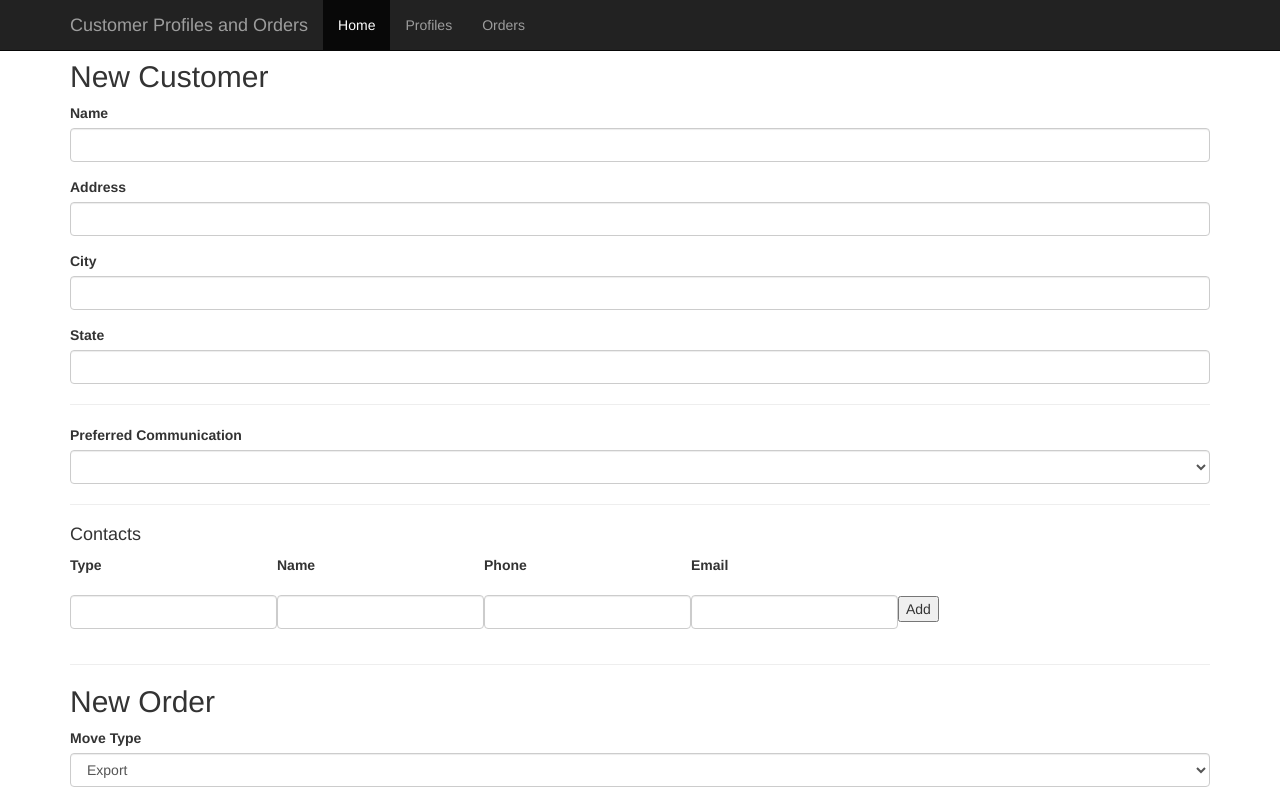
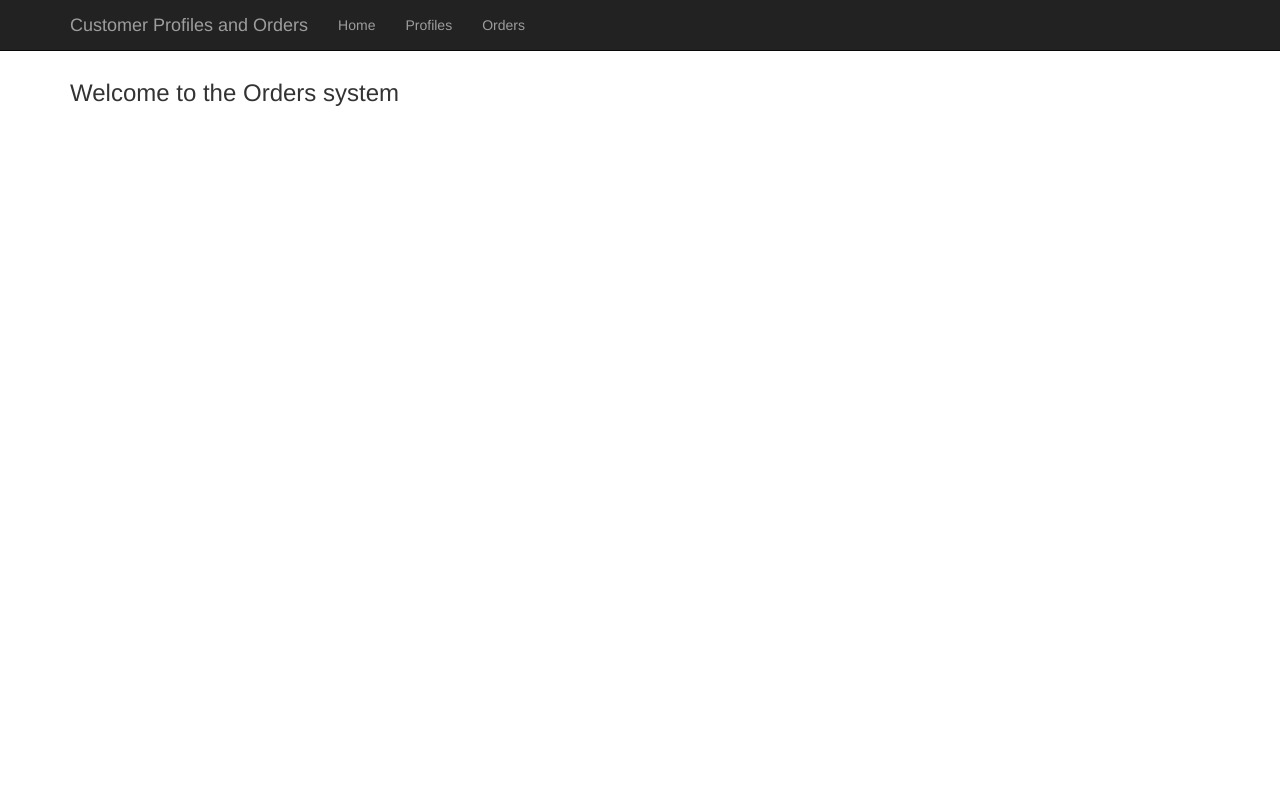
Before and after one commit to jlyman/gwi-order-example, a React (Create React App) app: page / in a window 1280 px wide. Shown: the top 800 px of the page. Built offline with nearby package versions, Linux system fonts and the light colour scheme.

Commit message:
Implement react-router to handle application navigation

```diff
--- a/package.json
+++ b/package.json
@@ -14,7 +14,7 @@
     "react": "^15.5.4",
     "react-dom": "^15.5.4",
     "react-redux": "^5.0.5",
-    "react-router": "^4.1.1",
+    "react-router": "3.0.5",
     "redux": "^3.6.0"
   },
   "devDependencies": {
--- a/src/App.css
+++ b/src/App.css
@@ -1,3 +1,3 @@
 .main-container {
-	margin-top: 4rem;
+	margin-top: 6rem;
 }
--- a/src/App.jsx
+++ b/src/App.jsx
@@ -1,8 +1,6 @@
 import React, { Component } from 'react';
 import './App.css';
 import NavBar from './components/common/NavBar.jsx';
-import CustomerProfile from './components/pages/CustomerProfile';
-import NewOrder from './components/pages/NewOrder';
 
 class App extends Component {
   render() {
@@ -11,13 +9,7 @@ class App extends Component {
         <NavBar />
 
         <div className="container main-container" role="main">
-          <h2>New Customer</h2>
-          <CustomerProfile />
-
-          <hr />
-
-          <h2>New Order</h2>
-          <NewOrder />
+          {this.props.children}
         </div>
       </div>
     );
--- /dev/null
+++ b/src/Routes.jsx
@@ -0,0 +1,16 @@
+import React from 'react'
+import { Route, IndexRoute } from 'react-router'
+import App from './App';
+import Overview from './components/pages/Overview.jsx';
+import CustomerProfile from './components/pages/CustomerProfile';
+import NewOrder from './components/pages/NewOrder';
+
+const routes = (
+	<Route path="/" component={App}>
+		<IndexRoute component={Overview} />
+		<Route path="customers" component={CustomerProfile} />
+		<Route path="orders" component={NewOrder} />
+	</Route>
+);
+
+export default routes;
--- a/src/components/common/NavBar.jsx
+++ b/src/components/common/NavBar.jsx
@@ -1,4 +1,5 @@
 import React from 'react';
+import { Link } from 'react-router';
 
 const NavBar = () => (
 	<nav className="navbar navbar-inverse navbar-fixed-top">
@@ -14,9 +15,9 @@ const NavBar = () => (
       </div>
       <div id="navbar" className="navbar-collapse collapse">
         <ul className="nav navbar-nav">
-          <li className="active"><a href="#">Home</a></li>
-          <li><a href="#profiles">Profiles</a></li>
-          <li><a href="#orders">Orders</a></li>
+          <li><Link to="/">Home</Link></li>
+          <li><Link to="/customers">Profiles</Link></li>
+          <li><Link to="/orders">Orders</Link></li>
         </ul>
       </div>
     </div>
--- a/src/components/pages/CustomerProfile.jsx
+++ b/src/components/pages/CustomerProfile.jsx
@@ -8,6 +8,8 @@ class CustomerProfile extends Component {
   render() {
     return (
       <div>
+        <h2>New Customer</h2>
+
         <FormField fieldName="name" labelText="Name" />
         <FormField fieldName="address" labelText="Address" />
         <FormField fieldName="city" labelText="City" />
--- a/src/components/pages/NewOrder.jsx
+++ b/src/components/pages/NewOrder.jsx
@@ -8,6 +8,8 @@ class NewOrder extends Component {
   render() {
     return (
       <div>
+        <h2>New Order</h2>
+
         <FormDropdown
           fieldName="moveType"
           labelText="Move Type"
--- /dev/null
+++ b/src/components/pages/Overview.jsx
@@ -0,0 +1,9 @@
+import React from 'react';
+
+const Overview = () => (
+	<div>
+		<h3>Welcome to the Orders system</h3>
+	</div>
+);
+
+export default Overview;
--- a/src/index.js
+++ b/src/index.js
@@ -2,8 +2,9 @@ import React from 'react';
 import ReactDOM from 'react-dom';
 import { Provider } from 'react-redux'
 import { createStore } from 'redux'
+import { Router, browserHistory } from 'react-router'
 import allReducers from './redux/reducers';
-import App from './App';
+import routes from './Routes';
 import 'bootstrap/dist/css/bootstrap.css';
 
 let store = createStore(
@@ -13,7 +14,7 @@ let store = createStore(
 
 ReactDOM.render(
 	<Provider store={store}>
-  	<App />
+  	<Router routes={routes} history={browserHistory} />
   </Provider>,
   document.getElementById('root')
 );
```
Also changed, not shown: src/components/pages/CustomerProfileContainer.jsx (added, +22 -0 lines), 1 other file (tests, documents, lock files or other folders).
